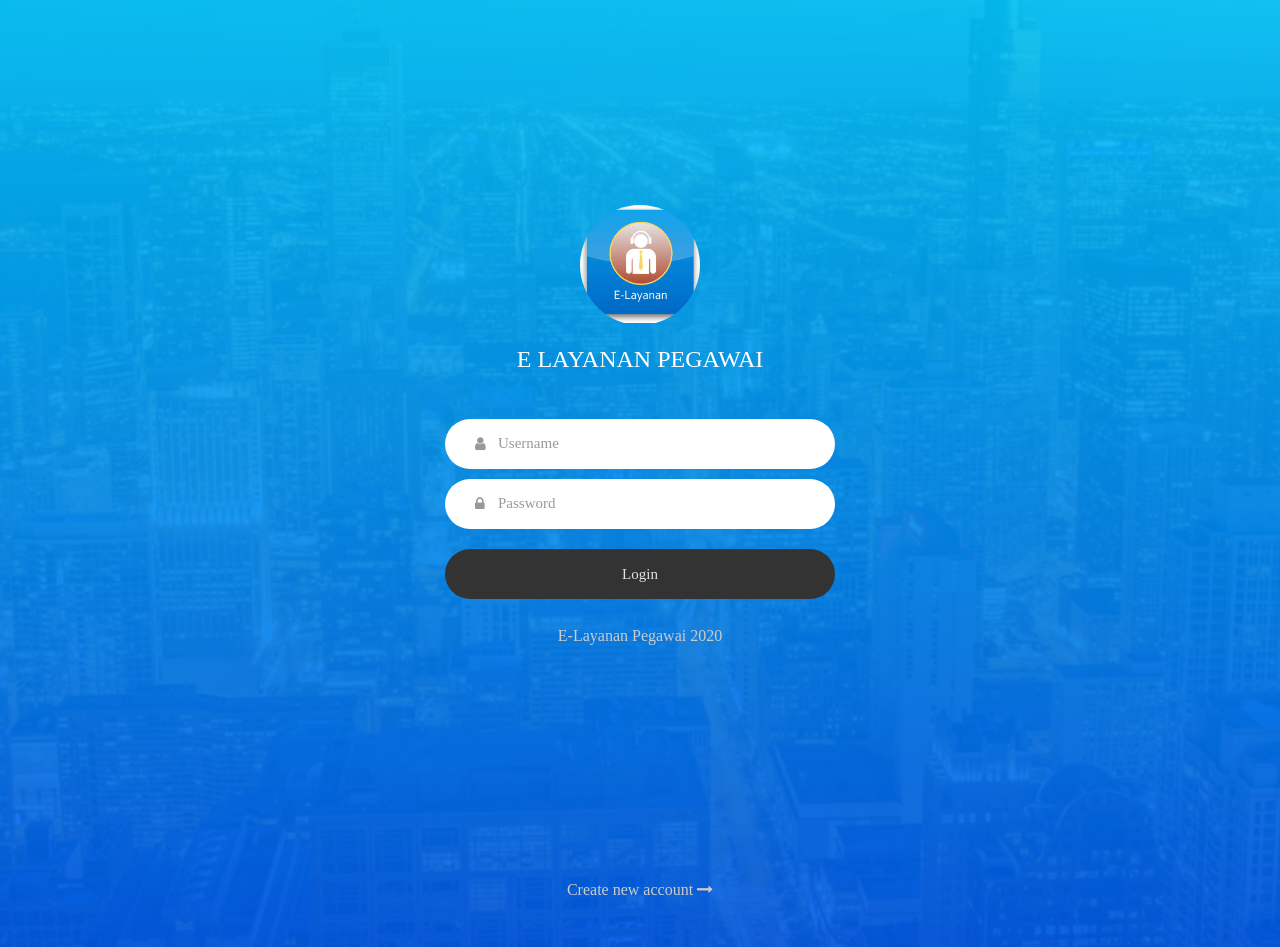
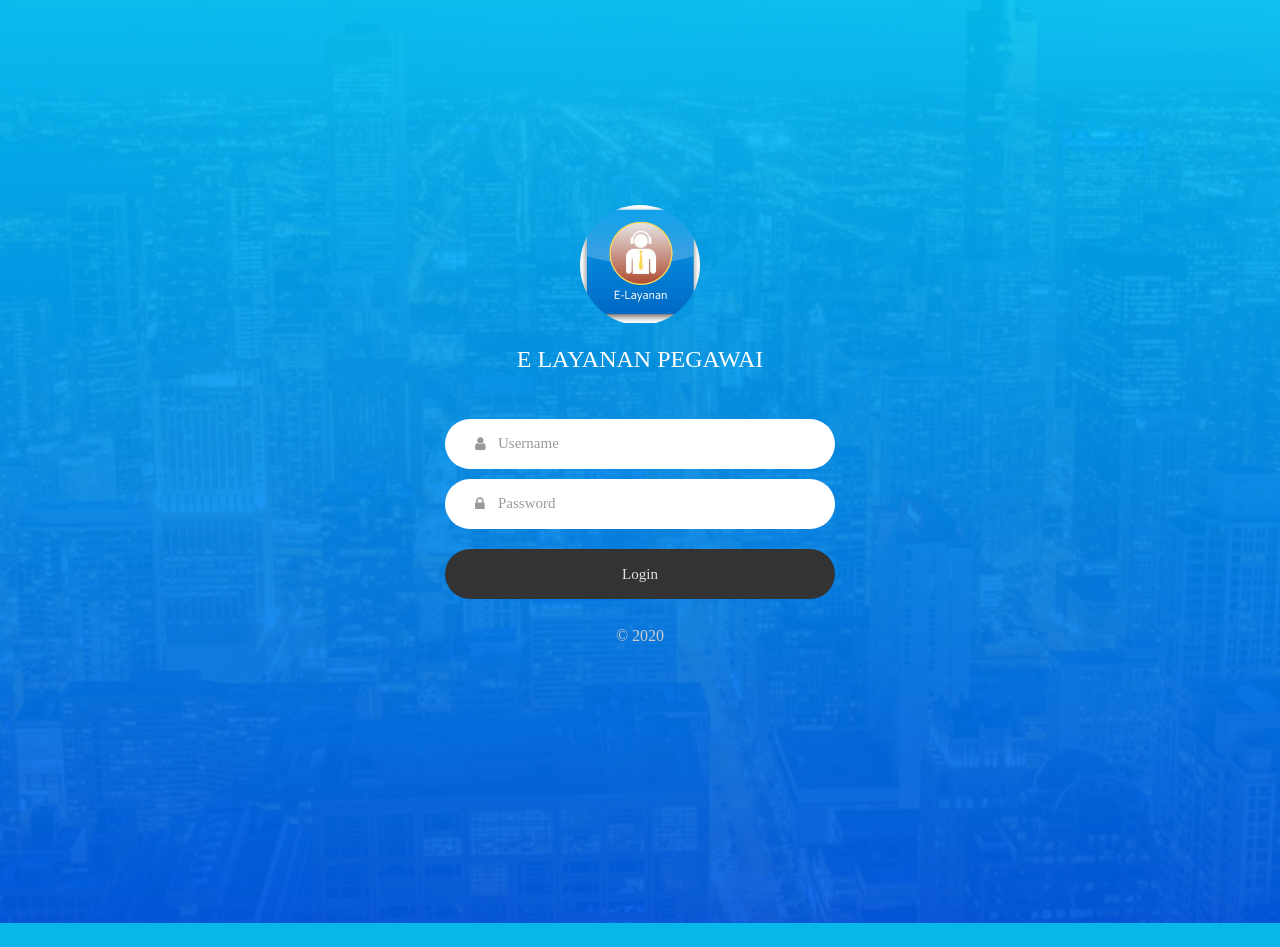
Before and after one commit to hamroy/elayanan, a CodeIgniter app: page /elayanan/login in a window 1280 px wide. After the commit the page ends 923 px from the top, so only its background shows below. Run offline with CodeIgniter, Linux system fonts and the light colour scheme; some web fonts are replaced.

Commit message:
ubah controller welcome, ubah view slide dan login/index.php tambah img

```diff
--- a/application/views/slide.php
+++ b/application/views/slide.php
@@ -20,9 +20,7 @@
               <li><a class="" href="jabatan.html"><span>Jabatan</span></a></li>
               <li><a class="" href="jfu.html"><span>JFU</span></a></li>
               <li><a class="active" href="jft.html">JFT</a></li>
-
             </ul>
-                      </a>
           </li>
           <li class="">
             <a class="" href="<?=base_url('welcome/Profil_Guru')?>">
--- a/login/index.php
+++ b/login/index.php
@@ -23,7 +23,7 @@
 	<link rel="stylesheet" type="text/css" href="css/main.css">
 <!--===============================================================================================-->
 </head>
-<body>
+<body >
 
 	<div class="limiter">
 		<div class="container-login100" style="background-image: url('images/sampul.jpg');">
@@ -62,14 +62,7 @@
 
 					<div class="text-center w-full p-t-25 p-b-230">
 						<a href="#" class="txt1">
-							E-Layanan Pegawai 2020
-						</a>
-					</div>
-
-					<div class="text-center w-full">
-						<a class="txt1" href="#">
-							Create new account
-							<i class="fa fa-long-arrow-right"></i>
+							&copy; 2020
 						</a>
 					</div>
 				</form>
```
Also changed, not shown: application/controllers/Welcome.php (+0 -15 lines), img/avatar1.jpg, img/avatar1_small.jpg. Lines whose indentation alone changed are shown as unchanged.
